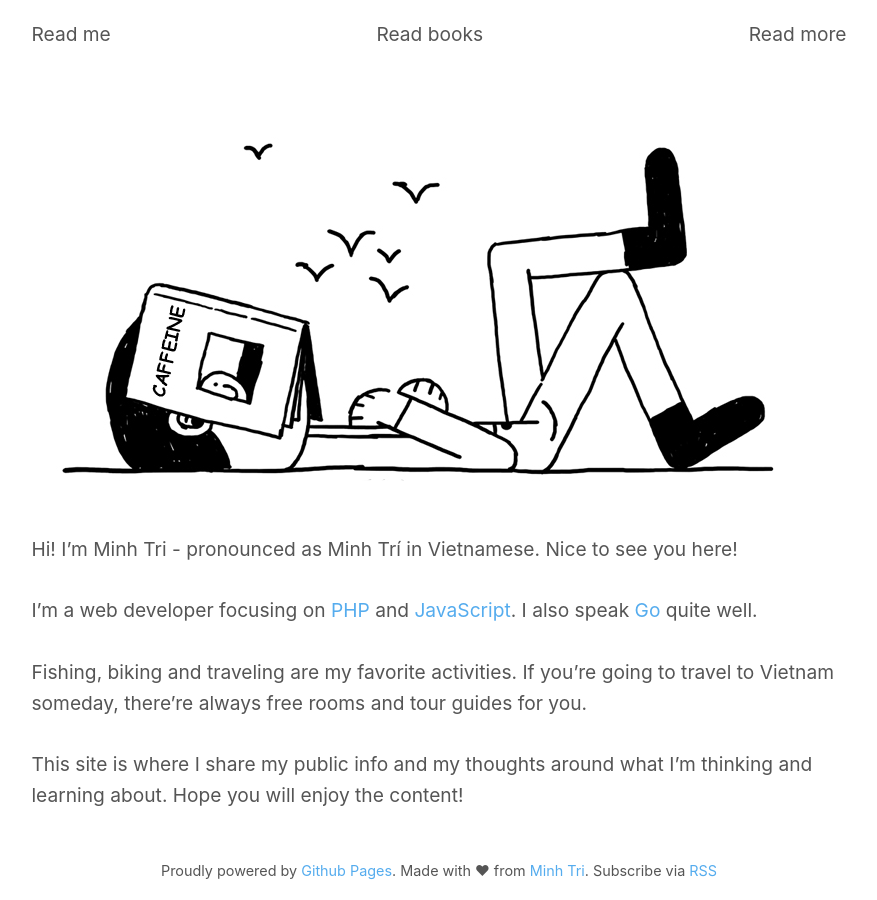
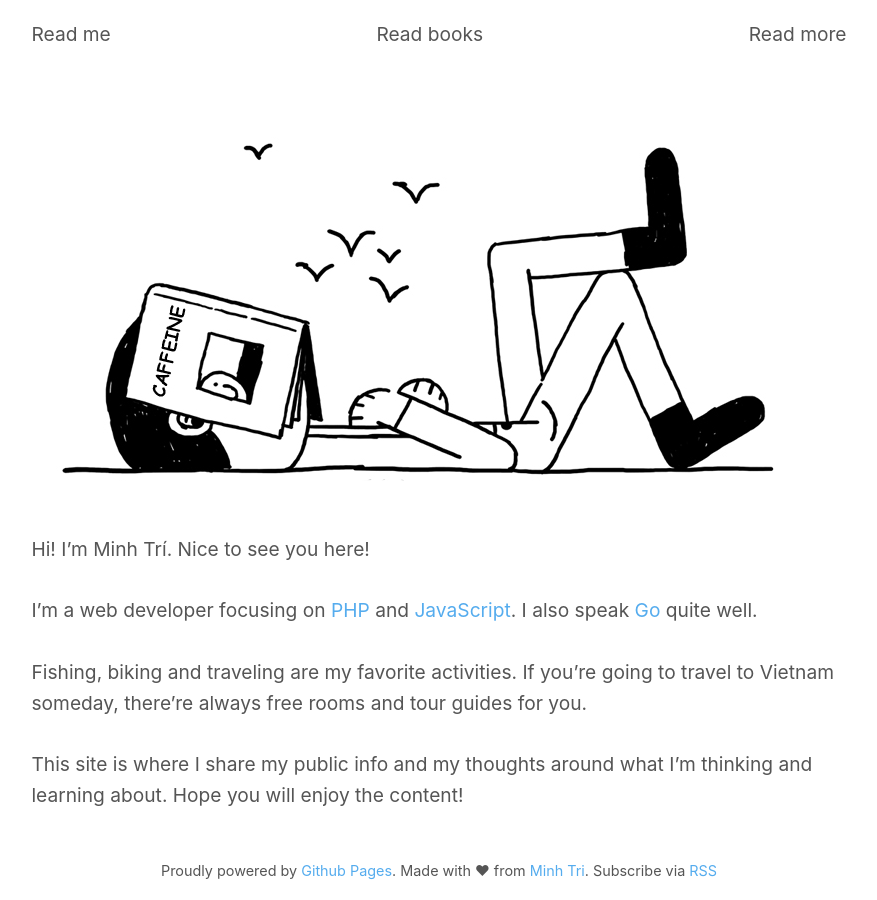
Before and after one commit to i30/i30.github.io, a Jekyll site: the page built from about.md, in a window 1280 px wide. Shown: the whole page, without its empty margins (201-1078 px from the left). Built offline with Jekyll 4.4.1, drawn with Linux system fonts in a browser that asks for light colours.

Commit message:
initial commit

```diff
--- a/about.md
+++ b/about.md
@@ -7,7 +7,7 @@ image:
   height: 440
 permalink: /
 ---
-Hi! I'm Minh Tri - pronounced as Minh Trí in Vietnamese. Nice to see you here!
+Hi! I'm Minh Trí. Nice to see you here!
 
 I'm a web developer focusing on [PHP](http://php.net/) and [JavaScript](https://developer.mozilla.org/en-US/docs/Web/JavaScript). I also speak [Go](https://golang.org/) quite well.
 
```
